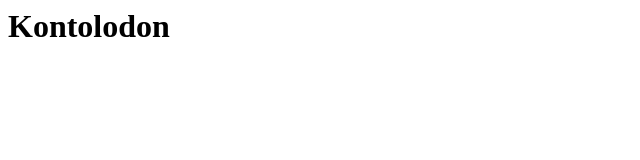
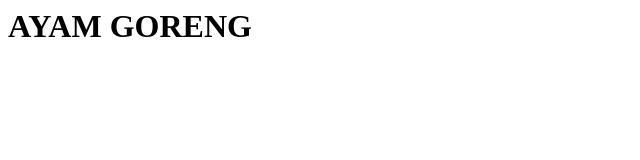
Before and after one commit to Rama3011/Belajar-Git, a plain HTML site: page index.html in a window 1280 px wide. Shown: the whole page, without its empty margins (0-640 px from the left). Drawn offline with Linux system fonts and the light colour scheme.

Commit message:
new commit

```diff
--- a/index.html
+++ b/index.html
@@ -1 +1 @@
-<h1>Kontolodon</h1>
+<h1>AYAM GORENG</h1>
```
